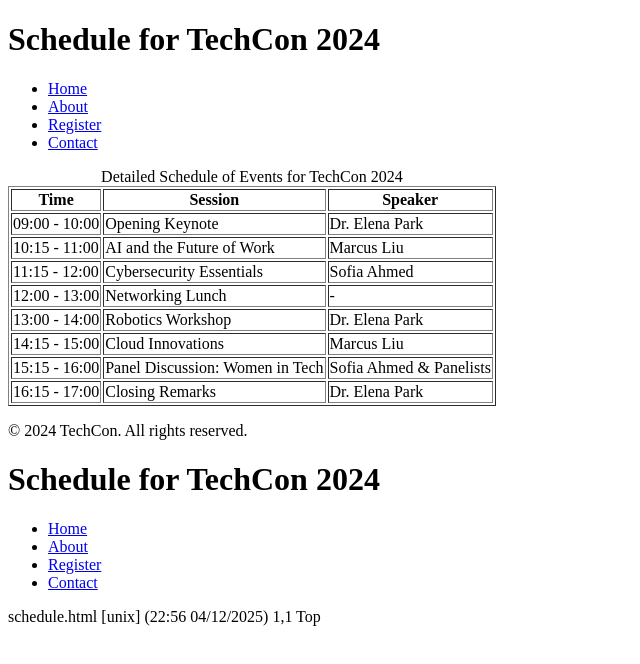
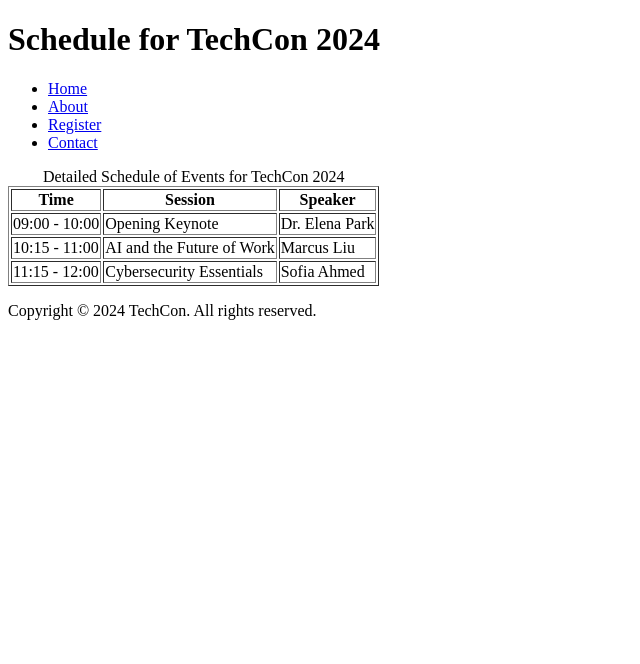
Before and after one commit to ReechardDev/TechCon_HTML, a plain HTML site: page techcon_website/schedule.html in a window 1280 px wide. Shown: the whole page, without its empty margins (0-640 px from the left). Drawn offline with Linux system fonts and the light colour scheme.

Commit message:
Fix schedule.html table and footer

```diff
--- a/techcon_website/schedule.html
+++ b/techcon_website/schedule.html
@@ -2,7 +2,6 @@
 <html lang="en">
 <head>
 <meta charset="UTF-8">
-    <meta name="viewport" content="width=device-width, initial-scale=1.0">
 <title>Schedule for TechCon 2024</title>
 </head>
 <body>
@@ -22,14 +21,11 @@
 <main>
 <table border="1">
 <caption>Detailed Schedule of Events for TechCon 2024</caption>
-        <thead>
 <tr>
 <th scope="col">Time</th>
 <th scope="col">Session</th>
 <th scope="col">Speaker</th>
 </tr>
-        </thead>
-        <tbody>
 <tr>
 <td>09:00 - 10:00</td>
 <td>Opening Keynote</td>
@@ -45,61 +41,12 @@
 <td>Cybersecurity Essentials</td>
 <td>Sofia Ahmed</td>
 </tr>
-            <tr>
-                <td>12:00 - 13:00</td>
-                <td>Networking Lunch</td>
-                <td>-</td>
-            </tr>
-            <tr>
-                <td>13:00 - 14:00</td>
-                <td>Robotics Workshop</td>
-                <td>Dr. Elena Park</td>
-            </tr>
-            <tr>
-                <td>14:15 - 15:00</td>
-                <td>Cloud Innovations</td>
-                <td>Marcus Liu</td>
-            </tr>
-            <tr>
-                <td>15:15 - 16:00</td>
-                <td>Panel Discussion: Women in Tech</td>
-                <td>Sofia Ahmed & Panelists</td>
-            </tr>
-            <tr>
-                <td>16:15 - 17:00</td>
-                <td>Closing Remarks</td>
-                <td>Dr. Elena Park</td>
-            </tr>
-        </tbody>
 </table>
 </main>
 
 <footer>
-    <p>&copy; 2024 TechCon. All rights reserved.</p>
+<p>Copyright &copy; 2024 TechCon. All rights reserved.</p>
 </footer>
 
 </body>
 </html>
-<!DOCTYPE html>
-<html lang="en">
-<head>
-    <meta charset="UTF-8">
-    <meta name="viewport" content="width=device-width, initial-scale=1.0">
-    <title>Schedule for TechCon 2024</title>
-</head>
-<body>
-
-<header>
-    <h1>Schedule for TechCon 2024</h1>
-    <nav>
-        <ul>
-            <li><a href="index.html">Home</a></li>
-            <li><a href="about.html">About</a></li>
-            <li><a href="register.html">Register</a></li>
-            <li><a href="contact.html">Contact</a></li>
-        </ul>
-    </nav>
-</header>
-
-<main>
-schedule.html [unix] (22:56 04/12/2025)                                  1,1 Top
```
Lines whose indentation alone changed are shown as unchanged.
